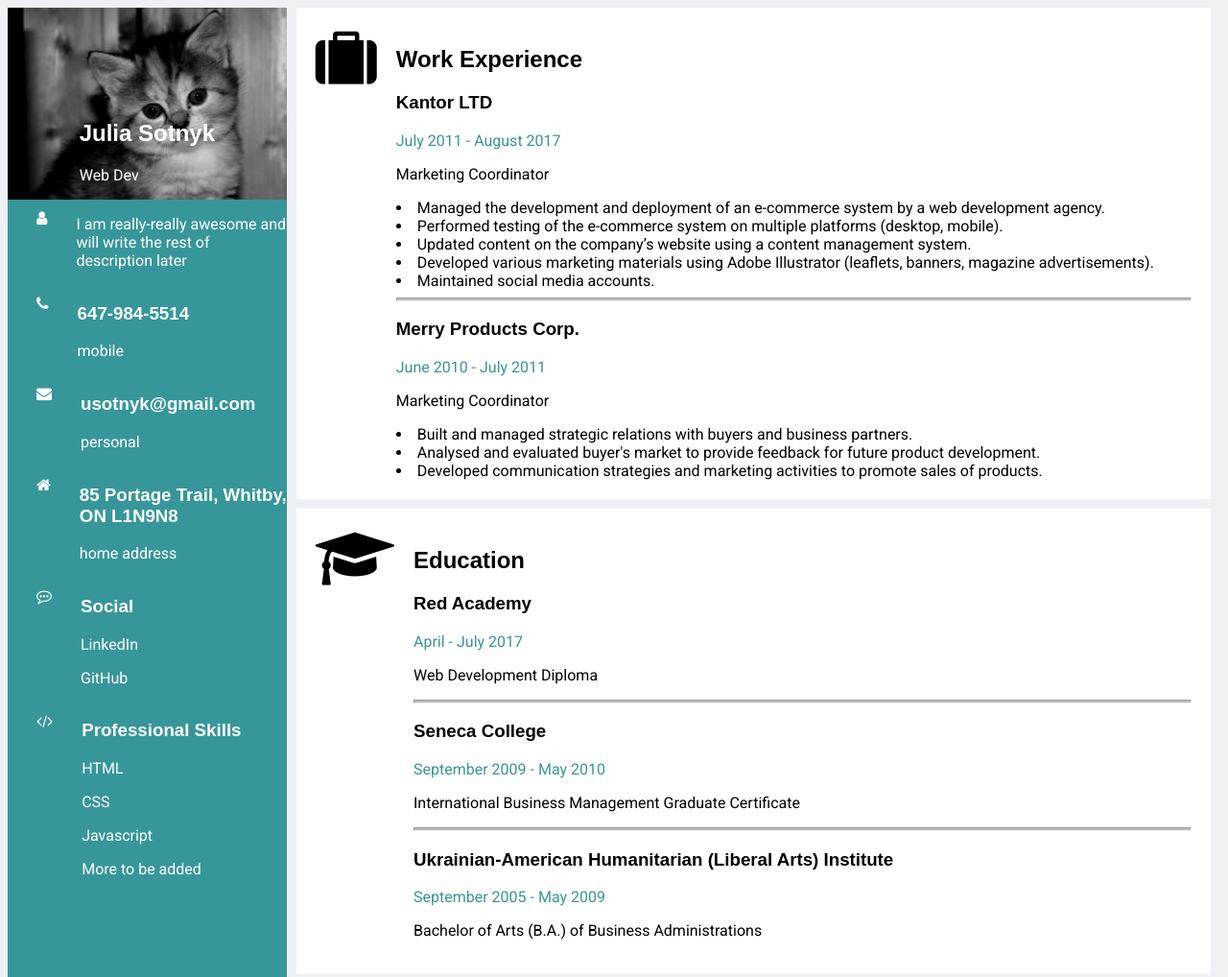
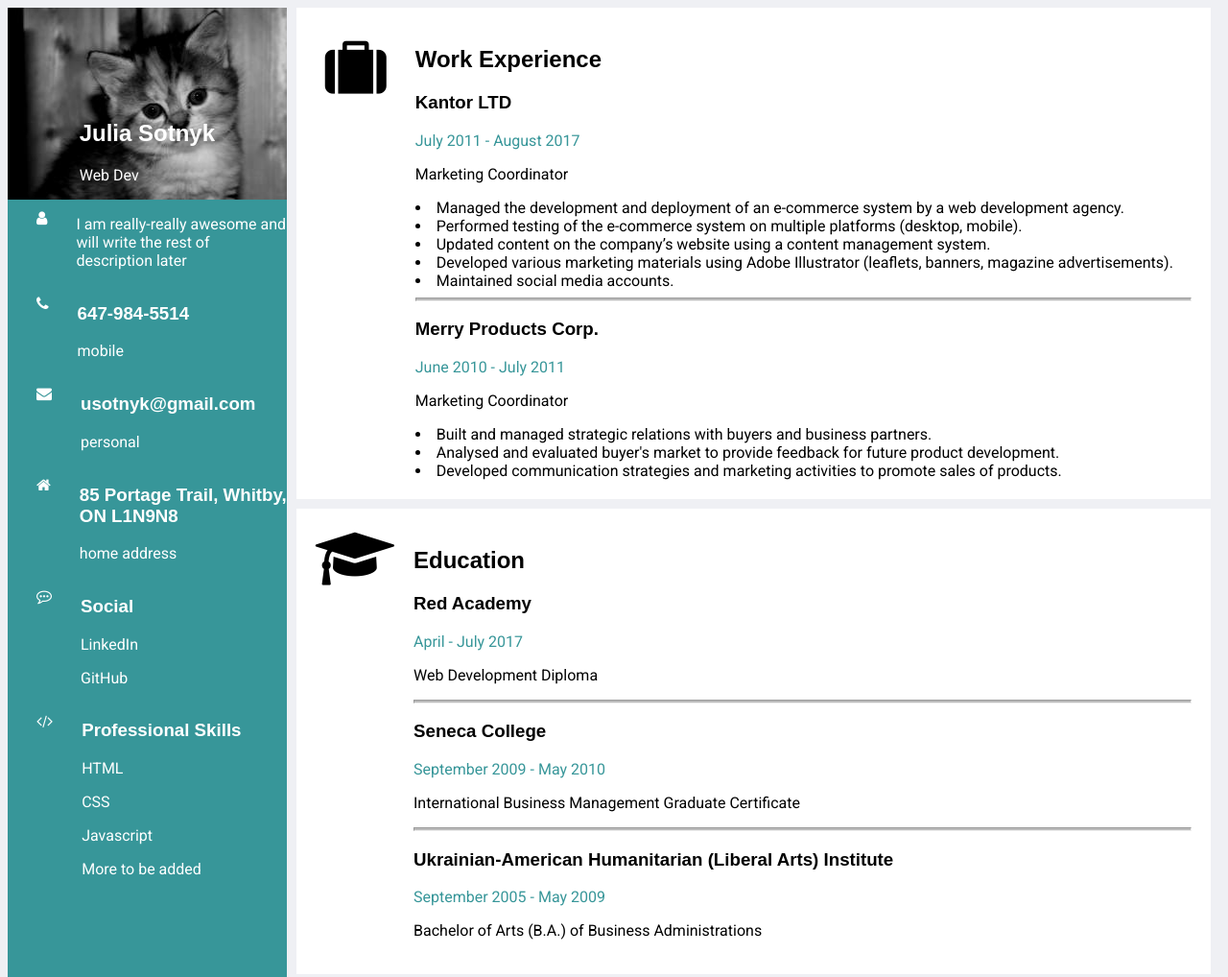
Before and after one commit to usotnyk/RA-project0, a plain HTML site: page index.html in a window 1280 px wide. Shown: the top 1018 px of the page at 96% size. Drawn offline with Linux system fonts and the light colour scheme; a web font is replaced by a local one.

Commit message:
fixed padding for work <i>

```diff
--- a/index.html
+++ b/index.html
@@ -88,7 +88,7 @@
 
     <section class="flex padding-sm bg-white margin-sides-sm">
       <aside class="padding-sm">
-        <i class="fa fa-suitcase fa-4x" aria-hidden="true"></i>
+        <i class="fa fa-suitcase fa-4x padding-sm" aria-hidden="true"></i>
       </aside>
       <section class="padding-sm flex-size">
        <h2>Work Experience</h2>
```
